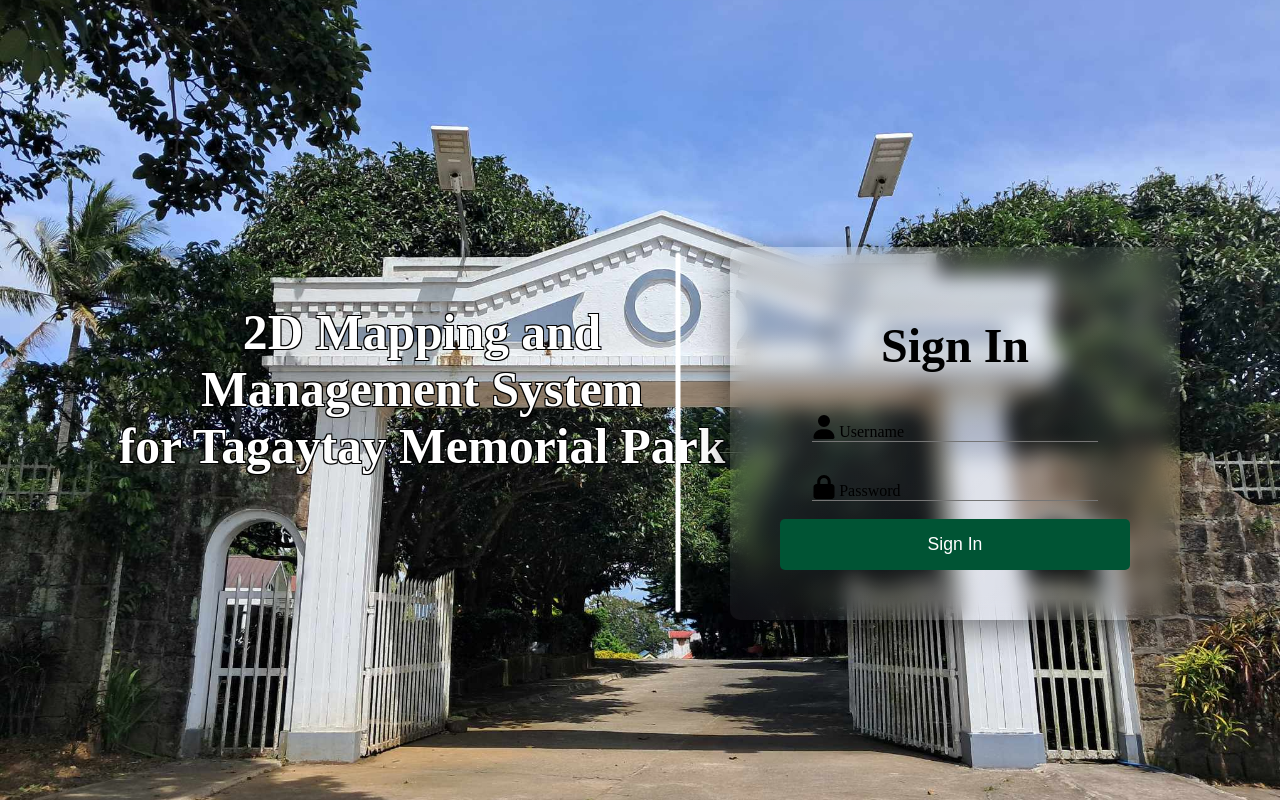
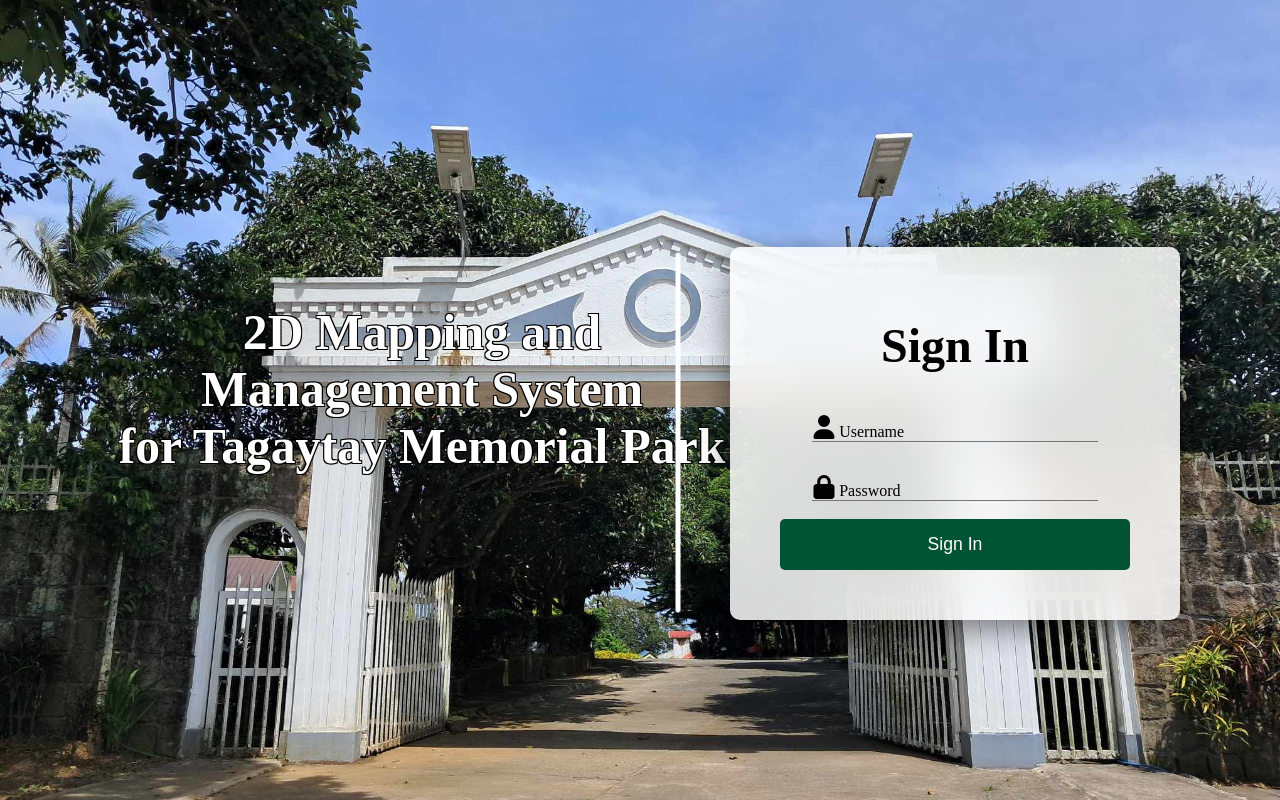
Before and after one commit to michael24569/capstone_backup, a PHP site: page /capstone/ in a window 1280 px wide. Run offline with PHP 8.4, Linux system fonts and the light colour scheme.

Commit message:
updating

```diff
--- a/index.php
+++ b/index.php
@@ -88,9 +88,8 @@
     z-index: 10;
   }
   .container {
-    background: linear-gradient(135deg, #ffffff1a, #ffffff00);
-    backdrop-filter: blur(10px);
-    -webkit-backdrop-filter: blur(10px);
+    background: linear-gradient(135deg, #ffffffd8, #ffffffd8);
+    backdrop-filter: blur(30px);
     width: 450px;
     padding: 1.5rem;
     margin-left: 70%;
```
